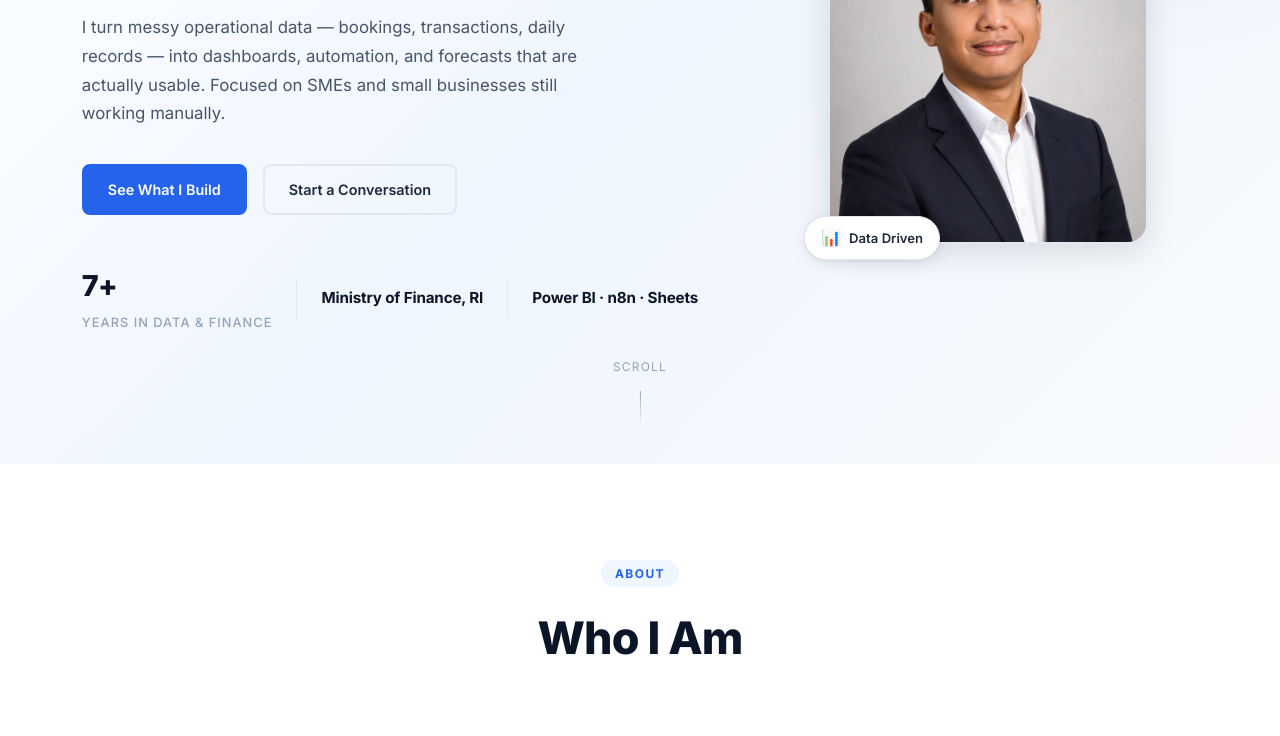
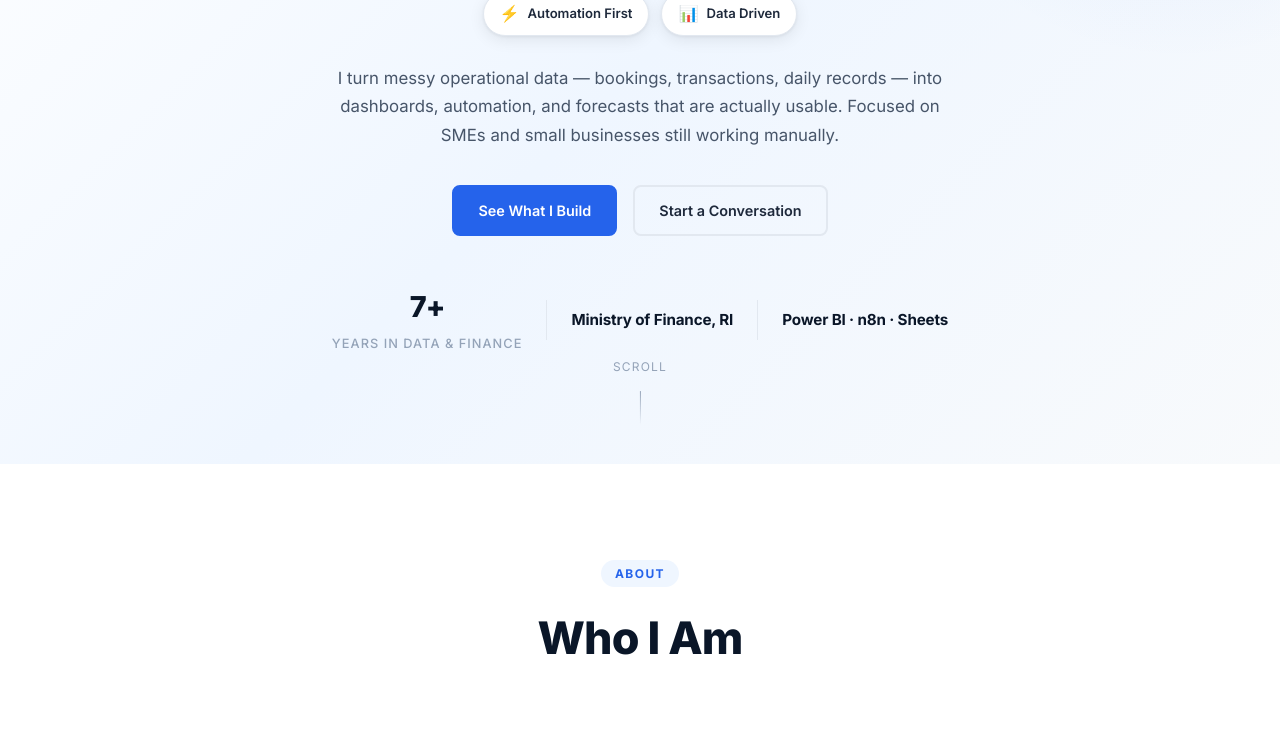
Before and after one commit to septianivanderdata/portofolio, a plain HTML site: page index.html in a window 1280 px wide. Shown: the part 336-1072 px from the top of the page. Drawn offline with Linux system fonts and the light colour scheme.

Commit message:
feat: drop profile photo, center hero, update WhatsApp contact
The hero was built around a portrait with two floating badges anchored to
it. With the photo gone, that scaffolding has nothing to hold: the badges
become inline chips under the role, and the hero collapses to a single
centered column instead of a two-column grid with an empty right side.

Removes the septian.png/webp assets, the image preload, the JSON-LD
"image" property, and the now-dead avatar/badge CSS.

About keeps its layout — the photo never lived there — but the text
column gets a 68ch measure and the Quick Facts card is sticky, so the
section still reads as deliberate now that the page carries no imagery
above it.

WhatsApp moves to +62 819-1253-8000 and keeps the prefilled message.

Co-Authored-By: Claude Opus 4.8 <noreply@anthropic.com>

```diff
--- a/css/style.css
+++ b/css/style.css
@@ -239,12 +239,9 @@ section { padding: 96px 0; }
   pointer-events: none;
 }
 .hero__container {
-  max-width: 1140px;
+  max-width: 780px;
   margin: 0 auto;
-  display: grid;
-  grid-template-columns: 1fr 420px;
-  gap: 80px;
-  align-items: center;
+  text-align: center;
 }
 .hero__eyebrow {
   font-size: 0.9rem;
@@ -269,21 +266,45 @@ section { padding: 96px 0; }
   margin-bottom: 24px;
 }
 .hero__amp { color: var(--blue); font-weight: 600; }
+.hero__chips {
+  display: flex;
+  justify-content: center;
+  flex-wrap: wrap;
+  gap: 12px;
+  margin-bottom: 28px;
+}
+.hero__chip {
+  display: inline-flex;
+  align-items: center;
+  gap: 8px;
+  background: var(--white);
+  border: 1px solid var(--border);
+  border-radius: 100px;
+  padding: 8px 16px;
+  font-size: 0.82rem;
+  font-weight: 600;
+  color: var(--slate);
+  box-shadow: var(--shadow);
+  white-space: nowrap;
+}
+.badge__icon { font-size: 1rem; }
 .hero__bio {
   font-size: 1.05rem;
   color: var(--slate-mid);
-  max-width: 540px;
-  margin-bottom: 36px;
+  max-width: 620px;
+  margin: 0 auto 36px;
   line-height: 1.7;
 }
 .hero__actions {
   display: flex;
+  justify-content: center;
   gap: 16px;
   margin-bottom: 48px;
   flex-wrap: wrap;
 }
 .hero__stats {
   display: flex;
+  justify-content: center;
   align-items: center;
   gap: 24px;
 }
@@ -338,60 +359,6 @@ section { padding: 96px 0; }
   margin-bottom: 12px;
 }
 
-/* Hero visual */
-.hero__visual {
-  display: flex;
-  justify-content: center;
-  align-items: center;
-}
-.hero__avatar-wrap {
-  position: relative;
-}
-.hero__avatar {
-  width: 320px;
-  height: 320px;
-  border-radius: var(--radius-lg);
-  background: var(--white);
-  border: 2px solid var(--border);
-  overflow: hidden;
-  box-shadow: var(--shadow-lg);
-  display: flex;
-  align-items: center;
-  justify-content: center;
-}
-.avatar__placeholder {
-  text-align: center;
-  color: var(--slate-lt);
-}
-.avatar__placeholder p {
-  margin-top: 12px;
-  font-size: 0.85rem;
-}
-.avatar__img {
-  width: 100%;
-  height: 100%;
-  object-fit: cover;
-  object-position: center top;
-}
-.hero__badge {
-  position: absolute;
-  background: var(--white);
-  border: 1px solid var(--border);
-  border-radius: 100px;
-  padding: 8px 16px;
-  display: flex;
-  align-items: center;
-  gap: 8px;
-  font-size: 0.82rem;
-  font-weight: 600;
-  color: var(--slate);
-  box-shadow: var(--shadow);
-  white-space: nowrap;
-}
-.hero__badge--top { top: -16px; right: -24px; }
-.hero__badge--bottom { bottom: -16px; left: -24px; }
-.badge__icon { font-size: 1rem; }
-
 .hero__scroll {
   position: absolute;
   bottom: 32px;
@@ -423,7 +390,7 @@ section { padding: 96px 0; }
 .about { background: var(--white); }
 .about__grid {
   display: grid;
-  grid-template-columns: 1fr 340px;
+  grid-template-columns: minmax(0, 1fr) 340px;
   gap: 64px;
   align-items: start;
 }
@@ -431,6 +398,7 @@ section { padding: 96px 0; }
   color: var(--slate-mid);
   font-size: 1.02rem;
   line-height: 1.8;
+  max-width: 68ch;
   margin-bottom: 20px;
 }
 .about__links {
@@ -451,6 +419,8 @@ section { padding: 96px 0; }
 .about__link:hover { gap: 12px; }
 
 .about__card {
+  position: sticky;
+  top: 96px;
   background: var(--bg);
   border: 1px solid var(--border);
   border-radius: var(--radius-lg);
@@ -1204,8 +1174,6 @@ section { padding: 96px 0; }
    ============================================= */
 @media (max-width: 1024px) {
   .skills__grid { grid-template-columns: repeat(2, 1fr); }
-  .hero__container { grid-template-columns: 1fr 320px; gap: 48px; }
-  .hero__avatar { width: 260px; height: 260px; }
 }
 
 @media (max-width: 768px) {
@@ -1240,12 +1208,6 @@ section { padding: 96px 0; }
   .nav__cta { margin: 8px 24px; border-radius: 8px !important; }
   .nav__burger { display: flex; }
 
-  .hero__container { grid-template-columns: 1fr; gap: 48px; }
-  .hero__visual { order: -1; }
-  .hero__avatar { width: 220px; height: 220px; }
-  .hero__badge--top { right: -8px; }
-  .hero__badge--bottom { left: -8px; }
-
   .about__grid { grid-template-columns: 1fr; }
   .skills__grid { grid-template-columns: repeat(2, 1fr); }
   .projects__grid { grid-template-columns: 1fr; }
--- a/index.html
+++ b/index.html
@@ -48,7 +48,6 @@
   <link rel="preconnect" href="https://fonts.gstatic.com" crossorigin />
   <link href="https://fonts.googleapis.com/css2?family=Inter:wght@400;500;600;700;800&family=JetBrains+Mono:wght@400;500&display=swap" rel="stylesheet" />
   <link rel="stylesheet" href="css/style.css" />
-  <link rel="preload" as="image" href="assets/septian.webp" type="image/webp" />
 
   <script type="application/ld+json">
   {
@@ -56,7 +55,6 @@
     "@type": "Person",
     "name": "Septian Ivander",
     "url": "https://septianivanderdata.github.io/portofolio/",
-    "image": "https://septianivanderdata.github.io/portofolio/assets/septian.webp",
     "jobTitle": "Data & Automation Specialist",
     "email": "mailto:septianivander.data@gmail.com",
     "worksFor": { "@type": "Organization", "name": "Ministry of Finance, Republic of Indonesia" },
@@ -103,6 +101,16 @@
         <p class="hero__eyebrow" data-i18n="hero.eyebrow">Hello, I'm</p>
         <h1 class="hero__name">Septian Ivander<span class="hero__dot">.</span></h1>
         <h2 class="hero__role" data-i18n="hero.role">Data &amp; Automation Specialist</h2>
+        <div class="hero__chips">
+          <span class="hero__chip">
+            <span class="badge__icon">⚡</span>
+            <span data-i18n="hero.badge1">Automation First</span>
+          </span>
+          <span class="hero__chip">
+            <span class="badge__icon">📊</span>
+            <span data-i18n="hero.badge2">Data Driven</span>
+          </span>
+        </div>
         <p class="hero__bio" data-i18n="hero.bio">
           I turn messy operational data — bookings, transactions, daily records — into dashboards,
           automation, and forecasts that are actually usable. Focused on SMEs and small businesses
@@ -124,25 +132,6 @@
           <div class="stat__divider"></div>
           <div class="stat">
             <span class="stat__text" data-i18n="hero.stat3">Power BI · n8n · Sheets</span>
-          </div>
-        </div>
-      </div>
-      <div class="hero__visual">
-        <div class="hero__avatar-wrap">
-          <div class="hero__avatar">
-            <picture>
-              <source srcset="assets/septian.webp" type="image/webp" />
-              <img src="assets/septian.png" alt="Septian Ivander" class="avatar__img"
-                   width="720" height="900" fetchpriority="high" decoding="async" />
-            </picture>
-          </div>
-          <div class="hero__badge hero__badge--top">
-            <span class="badge__icon">⚡</span>
-            <span data-i18n="hero.badge1">Automation First</span>
-          </div>
-          <div class="hero__badge hero__badge--bottom">
-            <span class="badge__icon">📊</span>
-            <span data-i18n="hero.badge2">Data Driven</span>
           </div>
         </div>
       </div>
@@ -572,7 +561,7 @@
             </div>
             <div>
               <strong>WhatsApp</strong>
-              <a href="https://wa.me/6281912538000" target="_blank" rel="noopener">+62 819-1253-8000</a>
+              <a href="https://wa.me/6281912538000?text=Halo%20Septian%2C%20saya%20tertarik%20diskusi%20soal%20otomasi%20data" target="_blank" rel="noopener">+62 819-1253-8000</a>
             </div>
           </div>
           <div class="contact-item">
--- a/js/main.js
+++ b/js/main.js
@@ -337,7 +337,7 @@ setActiveLink();
 
 // ─── Reveal on scroll ────────────────────────────────────────────
 const revealTargets = document.querySelectorAll(
-  '.hero__content, .hero__visual, .about__text, .about__card, .skill-card, .project-card, .timeline__item, .contact__info, .contact__form'
+  '.hero__content, .about__text, .about__card, .skill-card, .project-card, .timeline__item, .contact__info, .contact__form'
 );
 
 if (prefersReducedMotion) {
```
Also changed, not shown: assets/septian.png (deleted), assets/septian.webp (deleted).
